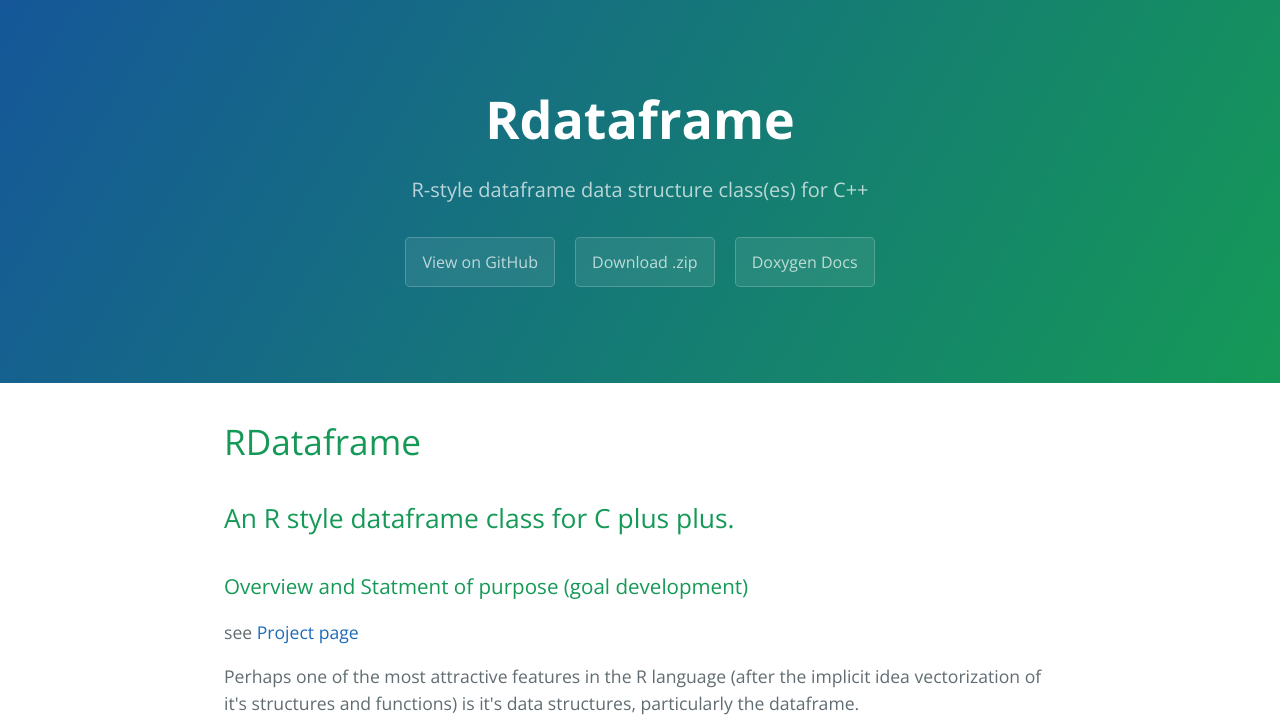
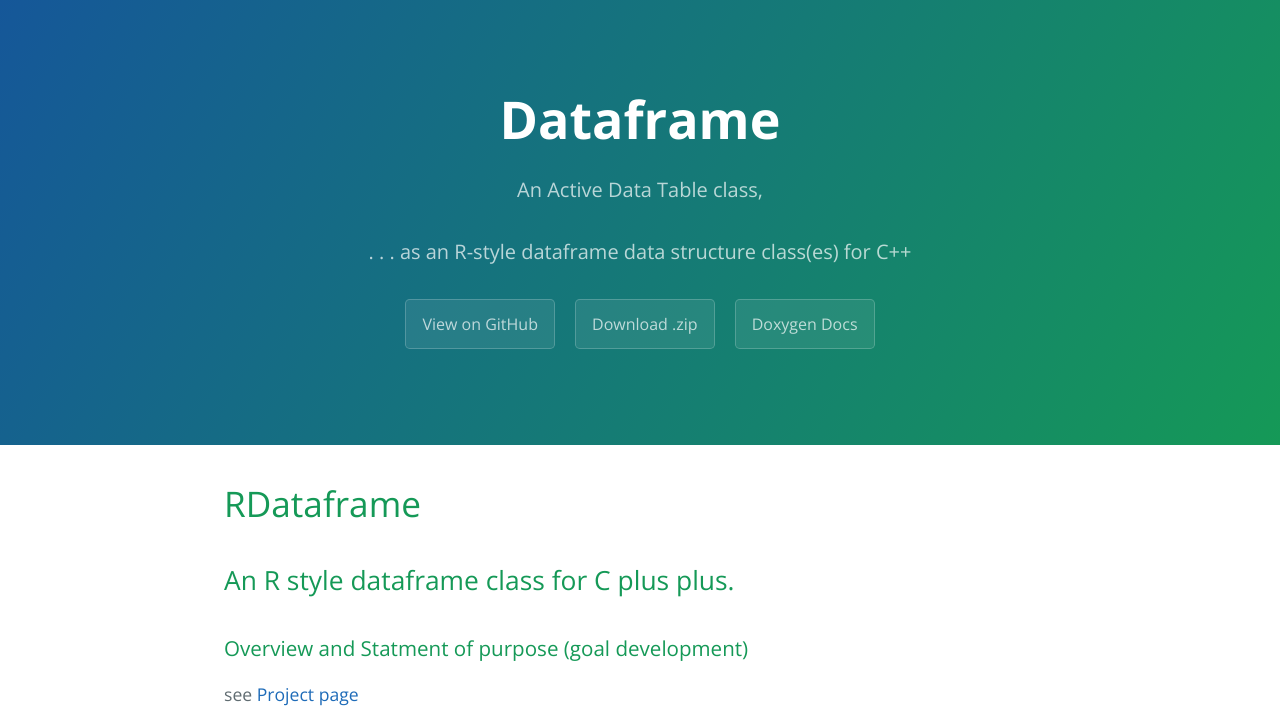
Before and after one commit to medmatix/RDataframe, a plain HTML site: page index.html in a window 1280 px wide. Shown: the top 722 px of the page. Drawn offline with nearby package versions, Linux system fonts and the light colour scheme.

Commit message:
changed to new dataframe repository

```diff
--- a/index.html
+++ b/index.html
@@ -2,7 +2,7 @@
 <html lang="en-us">
   <head>
     <meta charset="UTF-8">
-    <title>Rdataframe by medmatix</title>
+    <title>Dataframe by medmatix</title>
     <meta name="viewport" content="width=device-width, initial-scale=1">
     <link rel="stylesheet" type="text/css" href="stylesheets/normalize.css" media="screen">
     <link href='https://fonts.googleapis.com/css?family=Open+Sans:400,700' rel='stylesheet' type='text/css'>
@@ -11,11 +11,12 @@
   </head>
   <body>
     <section class="page-header">
-      <h1 class="project-name">Rdataframe</h1>
-      <h2 class="project-tagline">R-style dataframe data structure class(es) for C++</h2>
-      <a href="https://github.com/medmatix/RDataframe" class="btn">View on GitHub</a>
-      <a href="https://github.com/medmatix/RDataframe/zipball/master" class="btn">Download .zip</a>
-      <a href="https://medmatix.github.io/RDataframe/docs/html/" class="btn">Doxygen Docs</a>
+      <h1 class="project-name">Dataframe</h1>
+      <h2 class="project-tagline">An Active Data Table class,</h2>
+      <h3 class="project-tagline"> . . . as an  R-style dataframe data structure class(es) for C++</h3>
+      <a href="https://github.com/medmatix/dataframe" class="btn">View on GitHub</a>
+      <a href="https://github.com/medmatix/dataframe/zipball/master" class="btn">Download .zip</a>
+      <a href="https://medmatix.github.io/dataframe/docs/html/" class="btn">Doxygen Docs</a>
     </section>
 
     <section class="main-content">
@@ -28,7 +29,7 @@
 <h3>
 <a id="overview-and-statment-of-purpose-goal-development" class="anchor" href="#overview-and-statment-of-purpose-goal-development" aria-hidden="true"><span aria-hidden="true" class="octicon octicon-link"></span></a>Overview and Statment of purpose (goal development)</h3>
 
-<p>see <a href="https://medmatix.github.io/RDataframe4Cpp/">Project page</a></p>
+<p>see <a href="https://medmatix.github.io/dataframe/">Project page</a></p>
 
 <p>Perhaps one of the most attractive features in the R language (after the implicit idea vectorization of it's structures and functions) is it's data structures, particularly the dataframe.</p>
 
```
